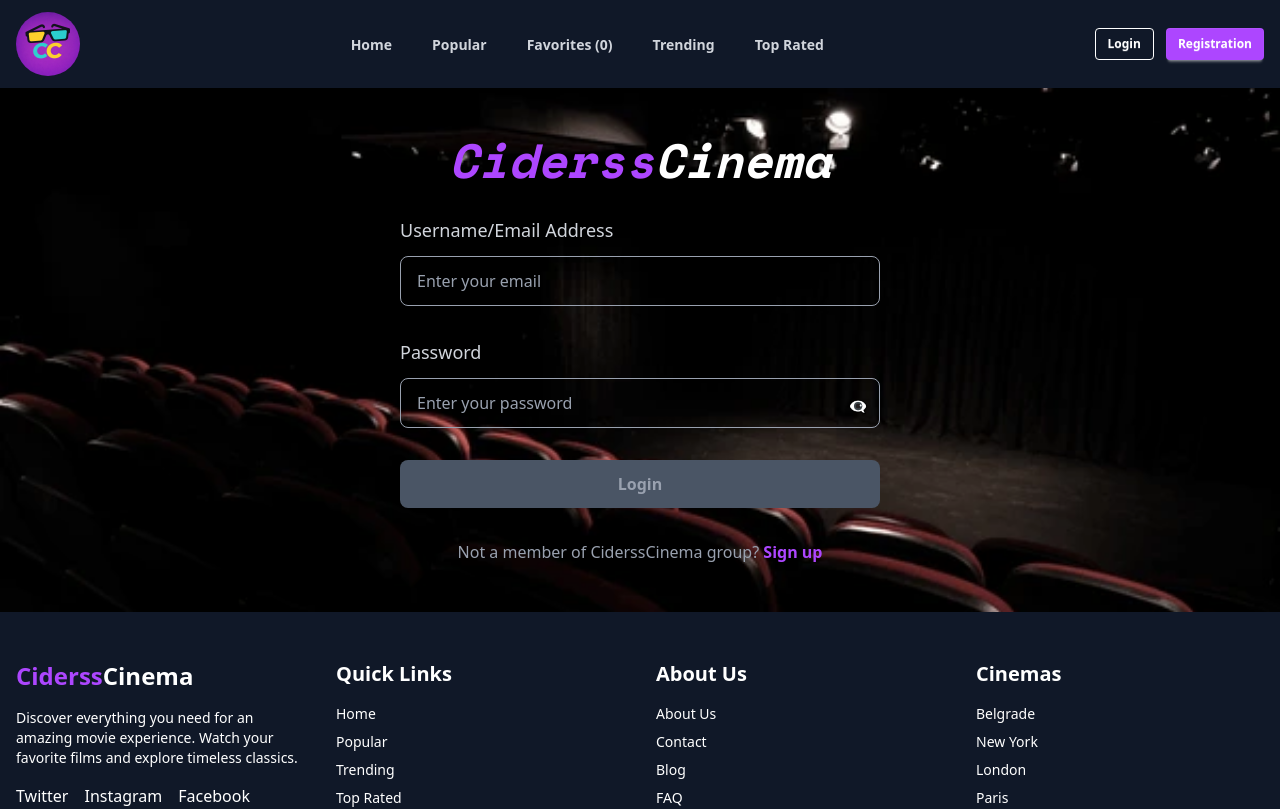
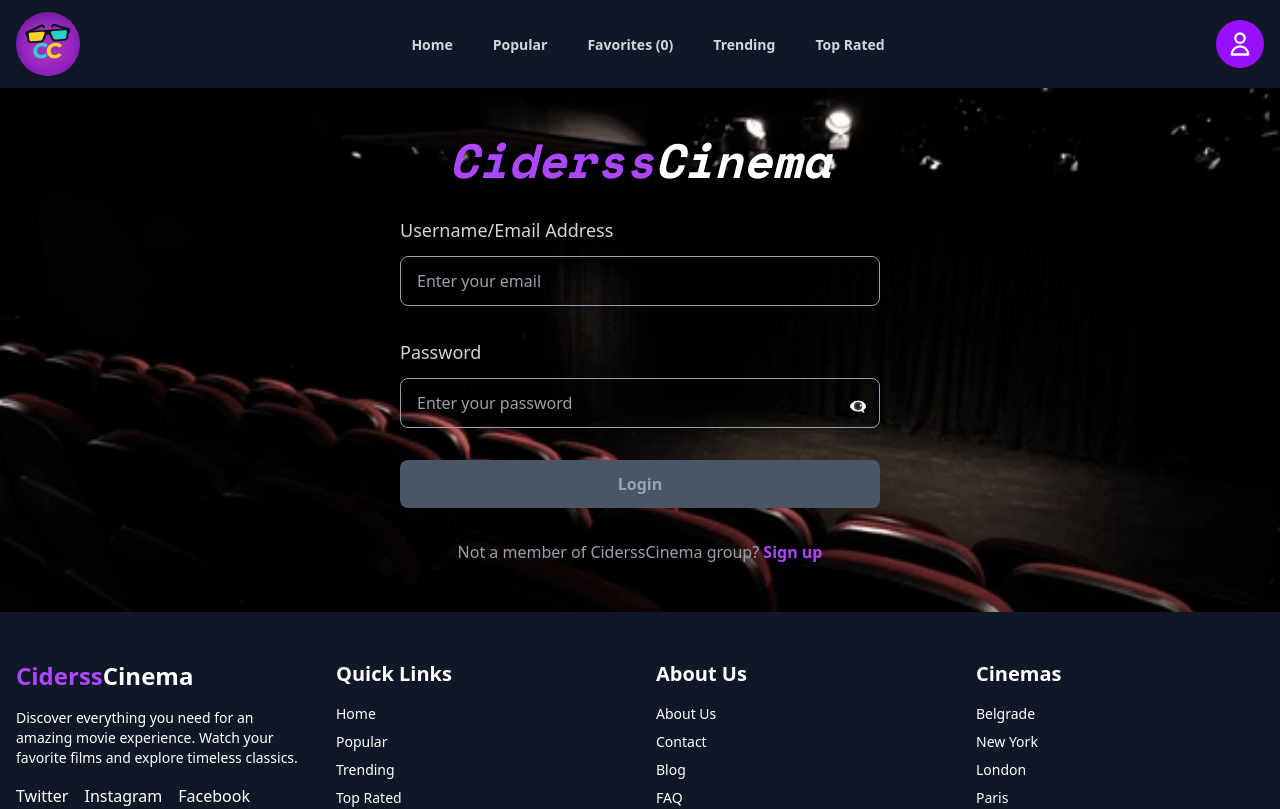
Before and after one commit to gvozden-dragojlovic-dev/cinema-web-app-frontend, a React (Vite) app: page /login in a window 1280 px wide. Shown: the top 809 px of the page. Built offline with nearby package versions, Linux system fonts and the light colour scheme; sample sign-in values are in the browser's storage.

Commit message:
Add auth state, user dropdown menu and /home route

```diff
--- a/src/App.jsx
+++ b/src/App.jsx
@@ -26,6 +26,12 @@ function AppContent() {
   const [loading, setLoading] = useState(false);
   const [error, setError] = useState(null);
   const [selectedMovie, setSelectedMovie] = useState(null);
+  const [isLoggedIn, setIsLoggedIn] = useState(() => {
+    return localStorage.getItem("isLoggedIn") === "true";
+  });
+  const [userEmail, setUserEmail] = useState(() => {
+    return localStorage.getItem("userEmail") || "";
+  });
   const [view, setView] = useState(() => {
     const pathView = location.pathname.replace("/", "") || "home";
     return ["home", "popular", "trending", "toprated", "favorites", "login", "register"].includes(pathView) ? pathView : "home";
@@ -53,22 +59,21 @@ function AppContent() {
   }, [favorites, initialized]);
 
   useEffect(() => {
-    const pathView = location.pathname.replace("/", "") || "home";
+    const path = location.pathname;
+    if (path === "/") {
+      navigate("/home", { replace: true });
+      return;
+    }
+    const pathView = path.replace("/", "");
     if (["home", "popular", "trending", "toprated", "favorites", "login", "register"].includes(pathView)) {
       setView(pathView);
     }
-  }, [location.pathname, initialized]);
+  }, [location.pathname, navigate]);
 
-  useEffect(() => {
-    const isAuthView = view === "login" || view === "register";
-    if (isAuthView) {
-      navigate(`/${view}`);
-    } else if (view === "home") {
-      navigate("/");
-    } else {
-      navigate(`/${view}`);
-    }
-  }, [view, navigate]);
+  const handleViewChange = (newView) => {
+    setView(newView);
+    navigate(`/${newView}`);
+  };
 
   useEffect(() => {
     if (view === "favorites") {
@@ -192,14 +197,35 @@ function AppContent() {
 
   const displayMovies = view === "favorites" ? paginatedFavorites : movies;
 
+  const handleLoginSuccess = (email) => {
+    setIsLoggedIn(true);
+    setUserEmail(email);
+    localStorage.setItem("isLoggedIn", "true");
+    localStorage.setItem("userEmail", email);
+    setView("home");
+    navigate("/home");
+  };
+
+  const handleLogout = () => {
+    setIsLoggedIn(false);
+    setUserEmail("");
+    localStorage.removeItem("isLoggedIn");
+    localStorage.removeItem("userEmail");
+    setView("home");
+    navigate("/home");
+  };
+
   return (
     <div className="flex flex-col min-h-screen">
       <Header
         view={view}
-        setView={setView}
+        setView={handleViewChange}
         favorites={favorites}
         page={page}
         setPage={setPage}
+        isLoggedIn={isLoggedIn}
+        userEmail={userEmail}
+        onLogout={handleLogout}
       />
       <main
         className="grow w-full flex flex-col items-center text-center"
@@ -215,7 +241,7 @@ function AppContent() {
       >
         {view === "login" && (
           <div className="w-full flex items-center justify-center px-4">
-            <Login />
+            <Login onLoginSuccess={handleLoginSuccess} />
           </div>
         )}
 
@@ -301,6 +327,7 @@ export default function App() {
     <BrowserRouter>
       <Routes>
         <Route path="/" element={<AppContent />} />
+        <Route path="/home" element={<AppContent />} />
         <Route path="/popular" element={<AppContent />} />
         <Route path="/trending" element={<AppContent />} />
         <Route path="/toprated" element={<AppContent />} />
--- a/src/components/Header.jsx
+++ b/src/components/Header.jsx
@@ -1,3 +1,4 @@
+import { useState } from "react";
 import ccLogo from "../assets/cc_logo.png";
 
 export default function Header({
@@ -5,7 +6,11 @@ export default function Header({
   setView,
   favorites,
   setPage,
+  isLoggedIn,
+  userEmail,
+  onLogout,
 }) {
+  const [showUserMenu, setShowUserMenu] = useState(false);
   const handleLogoClick = () => {
     if (view === "home") {
       window.location.reload();
@@ -90,6 +95,74 @@ export default function Header({
         </div>
 
         <div className="flex gap-3">
+          {isLoggedIn ? (
+            <div
+              className="relative"
+              onMouseEnter={() => setShowUserMenu(true)}
+              onMouseLeave={() => setShowUserMenu(false)}
+            >
+              <button className="w-12 h-12 rounded-full bg-purple-600 flex items-center justify-center text-white hover:bg-purple-700 transition cursor-pointer">
+                <svg
+                  xmlns="http://www.w3.org/2000/svg"
+                  className="h-7 w-7"
+                  fill="none"
+                  viewBox="0 0 24 24"
+                  stroke="currentColor"
+                >
+                  <path
+                    strokeLinecap="round"
+                    strokeLinejoin="round"
+                    strokeWidth={2}
+                    d="M16 7a4 4 0 11-8 0 4 4 0 018 0zM12 14a7 7 0 00-7 7h14a7 7 0 00-7-7z"
+                  />
+                </svg>
+              </button>
+              {showUserMenu && (
+                <div className="absolute right-0 top-full pt-2 w-48 z-50">
+                  <div className="bg-gray-800 rounded-lg shadow-lg py-2">
+                    <button
+                      onClick={() => {
+                        setShowUserMenu(false);
+                        setView("account");
+                      }}
+                      className="w-full text-left px-4 py-2 text-gray-300 hover:bg-gray-700 hover:text-white transition cursor-pointer"
+                    >
+                      My Account
+                    </button>
+                    <button
+                      onClick={() => {
+                        setShowUserMenu(false);
+                        setView("buyticket");
+                      }}
+                      className="w-full text-left px-4 py-2 text-gray-300 hover:bg-gray-700 hover:text-white transition cursor-pointer"
+                    >
+                      Buy Ticket
+                    </button>
+                    <button
+                      onClick={() => {
+                        setShowUserMenu(false);
+                        setView("history");
+                      }}
+                      className="w-full text-left px-4 py-2 text-gray-300 hover:bg-gray-700 hover:text-white transition cursor-pointer"
+                    >
+                      History
+                    </button>
+                    <hr className="my-2 border-gray-600" />
+                    <button
+                      onClick={() => {
+                        setShowUserMenu(false);
+                        onLogout();
+                      }}
+                      className="w-full text-left px-4 py-2 text-red-400 hover:bg-gray-700 hover:text-red-300 transition cursor-pointer"
+                    >
+                      Logout
+                    </button>
+                  </div>
+                </div>
+              )}
+            </div>
+          ) : (
+            <>
               <button
                 onClick={() => setView("login")}
                 className="btn btn-outline btn-sm text-white border-white hover:bg-white hover:text-gray-900"
@@ -102,6 +175,8 @@ export default function Header({
               >
                 Registration
               </button>
+            </>
+          )}
         </div>
       </div>
     </header>
--- a/src/components/Login.jsx
+++ b/src/components/Login.jsx
@@ -1,7 +1,7 @@
 import { useState } from "react";
 import { useNavigate } from "react-router-dom";
 
-export default function Login() {
+export default function Login({ onLoginSuccess }) {
   const [email, setEmail] = useState("");
   const [password, setPassword] = useState("");
   const [showPassword, setShowPassword] = useState(false);
@@ -54,7 +54,7 @@ export default function Login() {
       setServerMessage(result);
 
       if (result === "Login successful") {
-        navigate("/");
+        onLoginSuccess(email);
       }
     } catch (error) {
       setServerMessage("Server error");
```
Also changed, not shown: 1 other file (tests, documents, lock files or other folders). Lines whose indentation alone changed are shown as unchanged.
